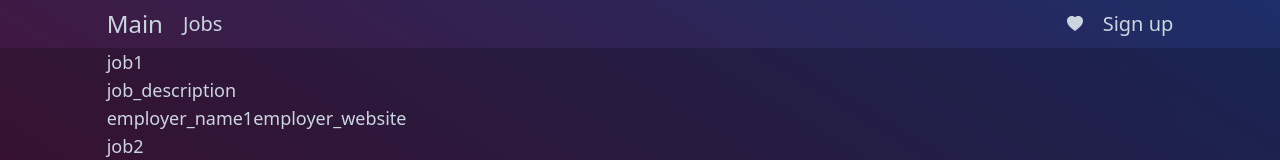
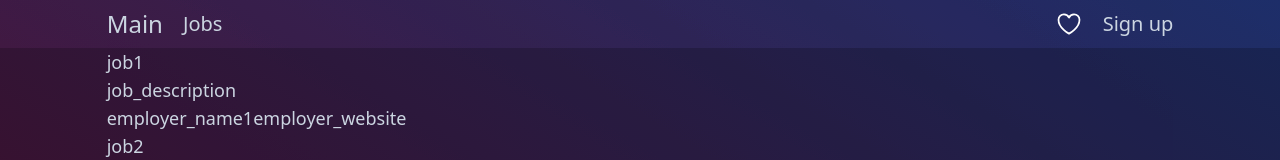
Before and after one commit to filisinia/Jobs-search-app, a Next.js app: page /jobs in a window 1280 px wide. Shown: the top 160 px of the page. Built offline with nearby package versions, Linux system fonts and the light colour scheme.

Commit message:
feat: change heart icon

```diff
--- a/src/components/JobCard/index.tsx
+++ b/src/components/JobCard/index.tsx
@@ -6,7 +6,7 @@ type JobCardProps = {
 };
 
 const JobCard: FC<JobCardProps> = ({ jobDetails }): JSX.Element => (
-  <section>
+  <section className="flex flex-col">
     <h2>{jobDetails.job_title}</h2>
     <section>
       <div>{jobDetails.job_description}</div>
--- a/src/components/header/index.tsx
+++ b/src/components/header/index.tsx
@@ -16,13 +16,17 @@ const Header = (): JSX.Element => {
           <Link href="/saved" className="mr-5">
             <svg
               xmlns="http://www.w3.org/2000/svg"
-              width="16"
-              height="16"
-              fill="currentColor"
-              viewBox="0 0 16 16"
-              className="hover:fill-rose-700"
+              fill="none"
+              viewBox="0 0 24 24"
+              strokeWidth={1.5}
+              stroke="white"
+              className="size-7 hover:fill-white"
             >
-              <path d="M8 1.314C12.438-3.248 23.534 4.735 8 15-7.534 4.736 3.562-3.248 8 1.314" />
+              <path
+                strokeLinecap="round"
+                strokeLinejoin="round"
+                d="M21 8.25c0-2.485-2.099-4.5-4.688-4.5-1.935 0-3.597 1.126-4.312 2.733-.715-1.607-2.377-2.733-4.313-2.733C5.1 3.75 3 5.765 3 8.25c0 7.22 9 12 9 12s9-4.78 9-12Z"
+              />
             </svg>
           </Link>
           <Link href="/user-profile" className="hover:text-white">
```
